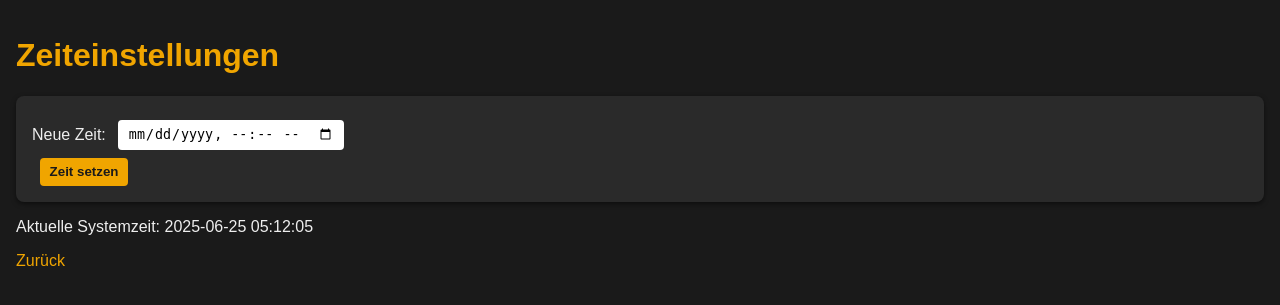
After one commit to Philippxmeyer/RaspiZeroCam, a Flask app: page /settings in a window 1280 px wide. The commit adds this page. Shown: the top 305 px of the page. Run offline with Flask 3, Linux system fonts and the light colour scheme; parts of the project's set-up code (start-up, migrations or seed data) failed here and were passed over.

Commit message:
Add DS3231 RTC support and time settings

```diff
--- a/timelapse/app.py
+++ b/timelapse/app.py
@@ -1,7 +1,7 @@
 #!/usr/bin/env python3
 from flask import Flask, render_template, request, redirect, url_for, \
                   send_from_directory, Response
-import subprocess, threading, os, logging, time
+import subprocess, threading, os, logging, time, datetime
 
 app = Flask(__name__)
 BASE = '/home/pi/timelapse'
@@ -38,6 +38,18 @@ def next_run_number():
     next_num = max(nums) + 1 if nums else 1
     return f"{next_num:04d}"
 
+
+def get_current_time():
+    """Return current system time as formatted string."""
+    return datetime.datetime.now().strftime('%Y-%m-%d %H:%M:%S')
+
+
+def set_system_time(dt: datetime.datetime):
+    """Set system and RTC time using `date` and `hwclock`."""
+    dt_str = dt.strftime('%Y-%m-%d %H:%M:%S')
+    subprocess.run(['sudo', 'date', '-s', dt_str], check=True)
+    subprocess.run(['sudo', 'hwclock', '-w'], check=True)
+
 @app.route('/', methods=['GET', 'POST'])
 def index():
     global capturing
@@ -67,7 +79,25 @@ def index():
         capturing = True
         return redirect(url_for('index'))
     videos = sorted(f for f in os.listdir(VID_DIR) if f.endswith('.mp4'))
-    return render_template('index.html', videos=videos, capturing=capturing)
+    return render_template('index.html', videos=videos,
+                           capturing=capturing,
+                           current_time=get_current_time())
+
+
+@app.route('/settings', methods=['GET', 'POST'])
+def settings():
+    message = None
+    if request.method == 'POST':
+        new_time = request.form.get('new_time')
+        try:
+            dt = datetime.datetime.strptime(new_time, '%Y-%m-%dT%H:%M')
+            set_system_time(dt)
+            message = 'Zeit aktualisiert.'
+        except Exception:
+            message = 'Ung\xc3\xbcltiges Format.'
+    return render_template('settings.html',
+                           current_time=get_current_time(),
+                           message=message)
 
 @app.route('/preview')
 def preview():
--- a/timelapse/templates/index.html
+++ b/timelapse/templates/index.html
@@ -20,6 +20,8 @@
 </head>
 <body>
   <h1>Timelapse-Konfiguration</h1>
+  <p>Aktuelle Zeit: {{ current_time }}</p>
+  <p><a href="{{ url_for('settings') }}">Einstellungen</a></p>
 
   {% if not capturing %}
   <div class="preview">
--- /dev/null
+++ b/timelapse/templates/settings.html
@@ -0,0 +1,31 @@
+<!doctype html>
+<html lang="de">
+<head>
+  <meta charset="utf-8">
+  <title>Zeiteinstellungen</title>
+  <style>
+    body{font-family:sans-serif;background:#1a1a1a;color:#eee;margin:0;padding:1rem;}
+    h1{color:#f0a500;}
+    form{background:#2a2a2a;padding:1rem;border-radius:8px;box-shadow:0 2px 5px rgba(0,0,0,0.5);margin-bottom:1rem;}
+    label{display:block;margin:.5rem 0;}
+    input,button{padding:.4rem .6rem;border:none;border-radius:4px;margin-left:.5rem;}
+    button{background:#f0a500;color:#1a1a1a;cursor:pointer;font-weight:bold;}
+    a{color:#f0a500;text-decoration:none;}
+    a:hover{text-decoration:underline;}
+  </style>
+</head>
+<body>
+  <h1>Zeiteinstellungen</h1>
+  {% if message %}
+  <p>{{ message }}</p>
+  {% endif %}
+  <form method="post">
+    <label>Neue Zeit:
+      <input type="datetime-local" name="new_time" required>
+    </label>
+    <button type="submit">Zeit setzen</button>
+  </form>
+  <p>Aktuelle Systemzeit: {{ current_time }}</p>
+  <p><a href="{{ url_for('index') }}">Zurück</a></p>
+</body>
+</html>
```
Also changed, not shown: README.md, 1 other file.
